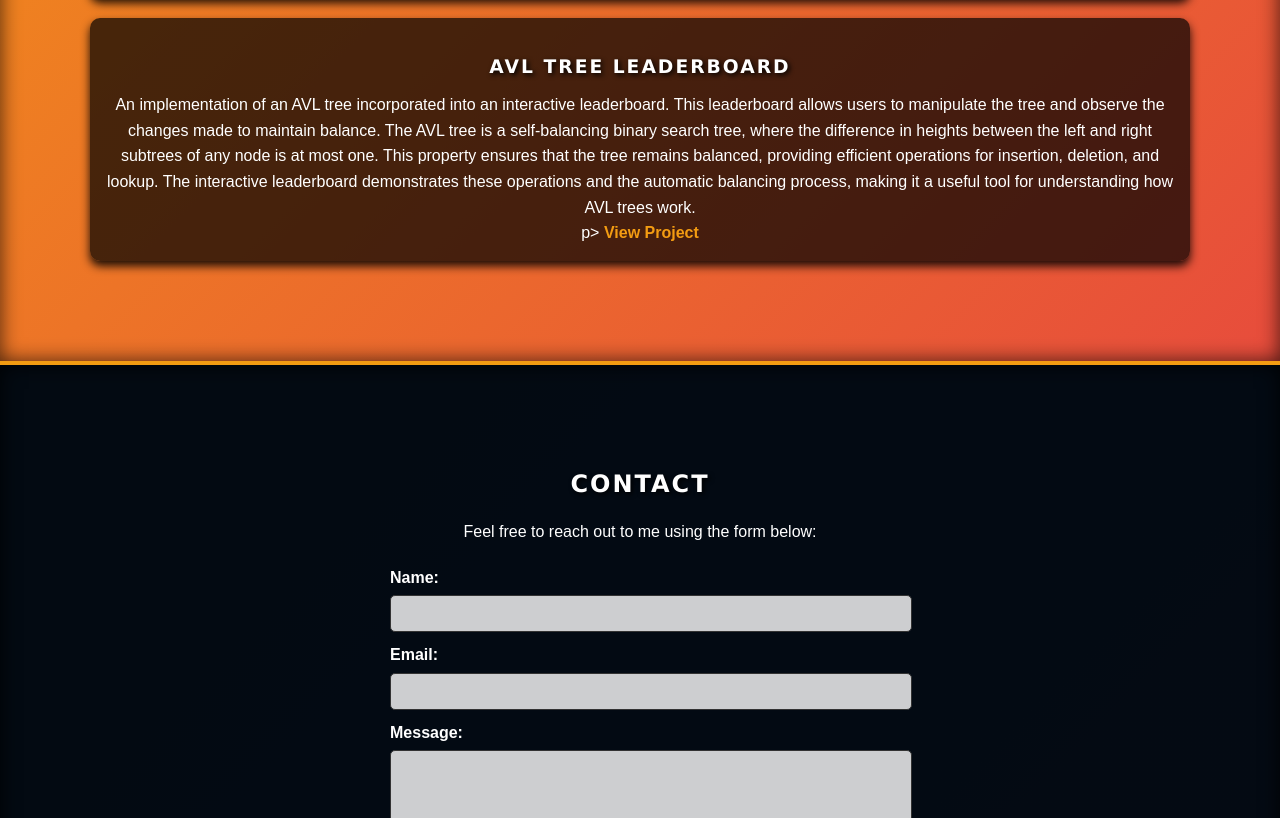
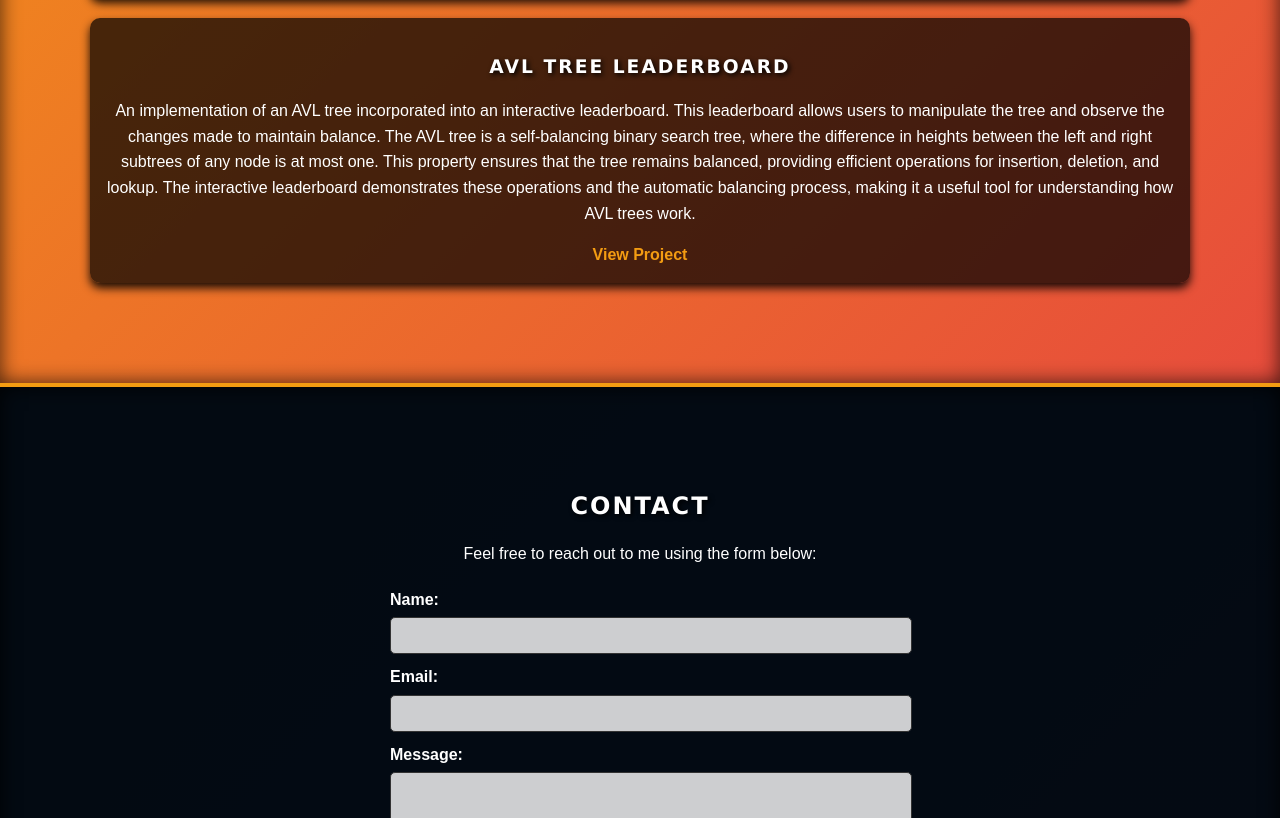
Before and after one commit to DrFaustest/Drfaustest.github.io, a plain HTML site: page index.html in a window 1280 px wide. Shown: the part 1966-2784 px from the top of the page. Drawn offline with Linux system fonts and the light colour scheme.

Commit message:
Update index.html
Fixed div/p error (typo)

```diff
--- a/index.html
+++ b/index.html
@@ -49,22 +49,29 @@
             <h2>Projects</h2>
             <div class="project">
                 <h3>Ball Pit</h3>
-                <p>Experience the Interactive Ball Pit, a visually engaging project that demonstrates advanced collision detection, responsive design, and smooth animations. With dynamic controls for speed, size, color, and more, this project showcases the power of the HTML5 Canvas API and object-oriented programming to create an immersive and interactive experience.</p>
+                <p>Experience the Interactive Ball Pit, a visually engaging project that demonstrates advanced collision detection, responsive design, and smooth animations. With dynamic controls for
+                    speed, size, color, and more, this project showcases the power of the HTML5 Canvas API and object-oriented programming to create an immersive and interactive experience.</p>
                 <a href="media\Projects\Ball Pit\index.html" target="_blank">View Project</a>
             </div>
             <div class="project">
                 <h3>Battleship</h3>
-                <p>This project is a dynamic and interactive battleship game where players guess the location of a hidden target on a grid. The game provides real-time feedback using a color gradient from blue to red to indicate proximity, enhancing the player's experience with intuitive visual hints. It showcases seamless integration of JavaScript for game logic and CSS for responsive, engaging design.</p>
+                <p>This project is a dynamic and interactive battleship game where players guess the location of a hidden target on a grid. The game provides real-time feedback using a color gradient
+                    from blue to red to indicate proximity, enhancing the player's experience with intuitive visual hints. It showcases seamless integration of JavaScript for game logic and CSS for
+                    responsive, engaging design.</p>
                 <a href="media\Projects\Battleship\SudoBattleship.html" target="_blank">View Project</a>
             </div>
             <div class="project">
                 <h3>Space Rangers</h3>
-                <p>Space Rangers is a fast-paced 2D browser-based arcade shooter built with JavaScript and HTML5 Canvas. Featuring responsive controls, dynamic enemy AI, and immersive visuals with sound effects, this project highlights expertise in game mechanics, object-oriented programming, and resource management, delivering an engaging and polished gaming experience.</p>
+                <p>Space Rangers is a fast-paced 2D browser-based arcade shooter built with JavaScript and HTML5 Canvas. Featuring responsive controls, dynamic enemy AI, and immersive visuals with
+                    sound effects, this project highlights expertise in game mechanics, object-oriented programming, and resource management, delivering an engaging and polished gaming experience.</p>
                 <a href="media\Projects\SpaceInvaders\src\index.html" target="_blank">View Project</a>
             </div>
             <div class="project">
                 <h3>AVL Tree Leaderboard</h3>
-                <div>An implementation of an AVL tree incorporated into an interactive leaderboard. This leaderboard allows users to manipulate the tree and observe the changes made to maintain balance. The AVL tree is a self-balancing binary search tree, where the difference in heights between the left and right subtrees of any node is at most one. This property ensures that the tree remains balanced, providing efficient operations for insertion, deletion, and lookup. The interactive leaderboard demonstrates these operations and the automatic balancing process, making it a useful tool for understanding how AVL trees work.</div>p>
+                <p>An implementation of an AVL tree incorporated into an interactive leaderboard. This leaderboard allows users to manipulate the tree and observe the changes made to maintain balance.
+                    The AVL tree is a self-balancing binary search tree, where the difference in heights between the left and right subtrees of any node is at most one. This property ensures that the tree
+                    remains balanced, providing efficient operations for insertion, deletion, and lookup. The interactive leaderboard demonstrates these operations and the automatic balancing process,
+                    making it a useful tool for understanding how AVL trees work.</p>
                 <a href="media\Projects\AVLTree\index.html" target="_blank">View Project</a>
             </div>
         </div>
```
